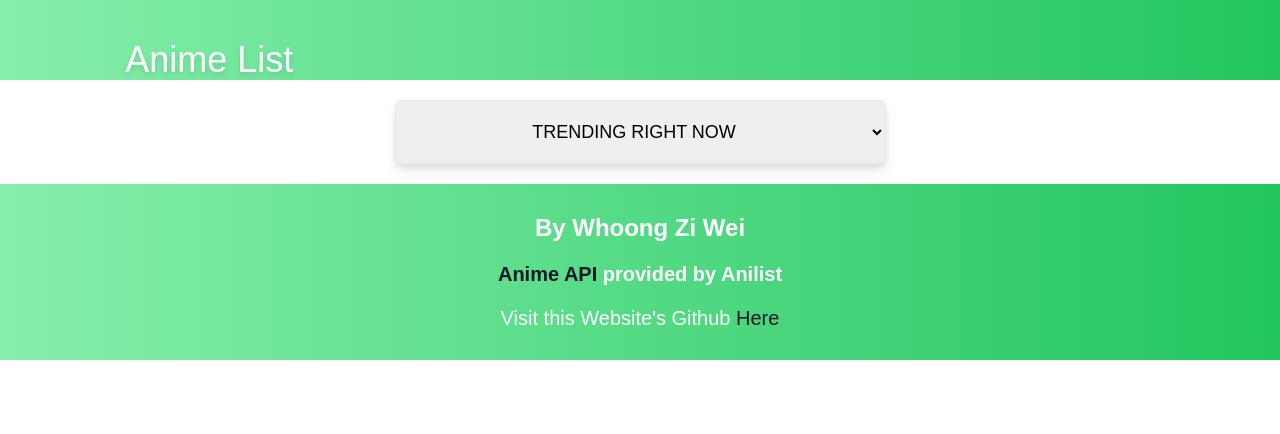
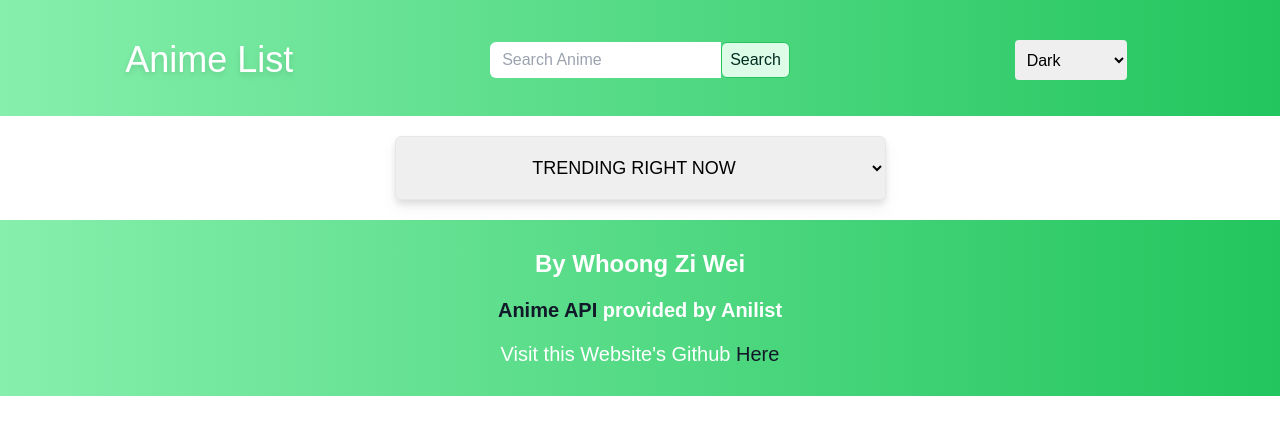
Before and after one commit to ziwei531/anime-list-website, a Next.js app: page / in a window 1280 px wide. Shown: the top 434 px of the page. Built offline with nearby package versions, Linux system fonts and the light colour scheme; no server answers.

Commit message:
Update navbar.js

```diff
--- a/components/navbar.js
+++ b/components/navbar.js
@@ -15,20 +15,6 @@ export default function Navbar(props) {
 	const [value, setValue] = useState("");
 	const [visible, setVisible] = useState(true);
 	const [toggle, setToggle] = useState(false);
-
-	const [width, setWidth] = useState(0);
-
-	//handle navbar on resize listener
-	useEffect(() => {
-		const handleResize = () => setWidth(window.innerWidth);
-		window.addEventListener("resize", handleResize);
-		return () => window.removeEventListener("resize", handleResize);
-	}, []);
-
-	//listen to the device's width actively
-	useEffect(() => {
-		setToggle(width > 768);
-	}, [width]);
 
 	const searchRef = useRef(null);
 	const handleSubmit = (e) => {
@@ -73,19 +59,24 @@ export default function Navbar(props) {
 			<nav
 				className={`${
 					visible ? "top-0" : ""
-				} sticky z-50 transition-all duration-150 ease-in-out pt-2 md:pt-10 grid place-items-center grid-cols-1 text-center gap-3 md:grid-cols-3 bg-slate-200 bg-gradient-to-r from-green-300 to-green-500 dark:from-gray-500 dark:to-gray-900`}
+				} sticky z-50 transition-all duration-150 ease-in-out md:pt-10 grid place-items-center justify-center place-content-center grid-cols-1 text-center gap-3 md:grid-cols-3 bg-slate-200 bg-gradient-to-r from-green-300 to-green-500 dark:from-gray-500 dark:to-gray-900`}
 			>
 				{/* Logo */}
 				<h1 className="hover:drop-shadow-lg text-2xl md:text-4xl dark:hover:text-white sm:hover:text-5xl transition-all duration-150 ease-out sm:hover:ease-infont-semibold text-white drop-shadow-md m-auto">
 					<Link href="/">Anime List</Link>
 				</h1>
-
-				{(toggle || width > 768) && (
-					<>
 				{/* Search Bar */}
-						<form className="flex" onSubmit={handleSubmit} autoComplete="off">
+				<form
+					className={`${
+						toggle === false ? "hidden" : ""
+					} md:flex items-center justify-center `}
+					onSubmit={handleSubmit}
+					autoComplete="off"
+				>
 					<input
-								className="p-3 h-9 rounded-l-md"
+						className={`p-3 h-9 rounded-l-md ${
+							toggle === true ? "rounded-md" : ""
+						}`}
 						onChange={handleChange}
 						value={value}
 						required
@@ -93,17 +84,18 @@ export default function Navbar(props) {
 					/>
 					<button
 						className="
-								dark:bg-gray-600 h-9 flex items-center text-align dark:border-slate-400 bg-green-100 border-green-500 border dark:text-slate-100 text-emerald-950
+								dark:bg-gray-600 h-9 flex mx-auto mt-3 md:mt-0 items-center text-align dark:border-slate-400 bg-green-100 border-green-500 border dark:text-slate-100 text-emerald-950
 								rounded-md p-2 hover:bg-green-300 dark:hover:bg-gray-800 ease-in transition-all"
 						type="submit"
 					>
 						Search
 					</button>
 				</form>
-
 				{/* Theme Switcher */}
 				<select
-							className="p-1 md:p-2 cursor-pointer h-10 md:w-28 dark:hover:bg-cyan-600 rounded"
+					className={`p-1 md:p-2 ${
+						toggle === false ? "hidden md:block" : ""
+					} cursor-pointer h-10 md:w-28 dark:hover:bg-cyan-600 rounded`}
 					value={theme}
 					onChange={(e) => setTheme(e.target.value)}
 				>
@@ -114,13 +106,11 @@ export default function Navbar(props) {
 						Light
 					</option>
 				</select>
-					</>
-				)}
 
 				<FontAwesomeIcon
 					onClick={() => setToggle(!toggle)}
 					className={`md:invisible ${
-						toggle ? "rotate-180" : ""
+						toggle === true ? "rotate-180" : ""
 					} cursor-pointer text-xl pb-1 text-white ease-linear transition-all duration-150`}
 					icon={faChevronDown}
 				/>
```
Lines whose indentation alone changed are shown as unchanged.
